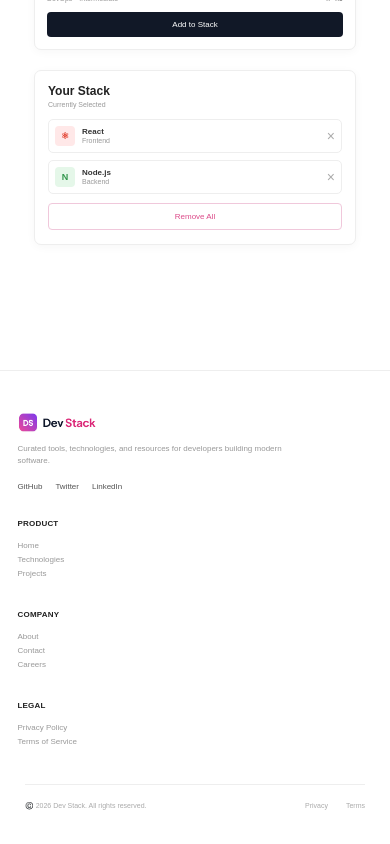
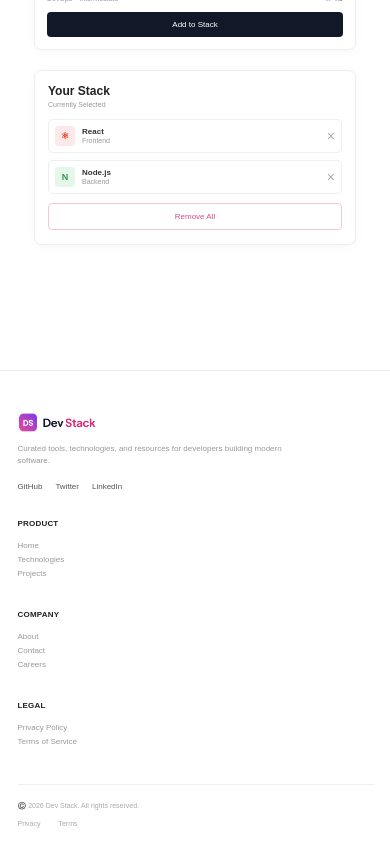
Before and after one commit to rakib006210/Dev-Stack, a React (Vite) app: page / in a window 390 px wide. Shown: the part 2623-3467 px from the top of the page. Built offline with nearby package versions, Linux system fonts and the light colour scheme.

Commit message:
Update website

```diff
--- a/src/App.css
+++ b/src/App.css
@@ -877,6 +877,15 @@
     row-gap: 28px;
   }
 
+  .footer-bottom {
+    width: calc(100% - 35px);
+
+    flex-direction: column;
+
+    align-items: flex-start;
+
+    gap: 10px;
+  }
 
 
 }
```
